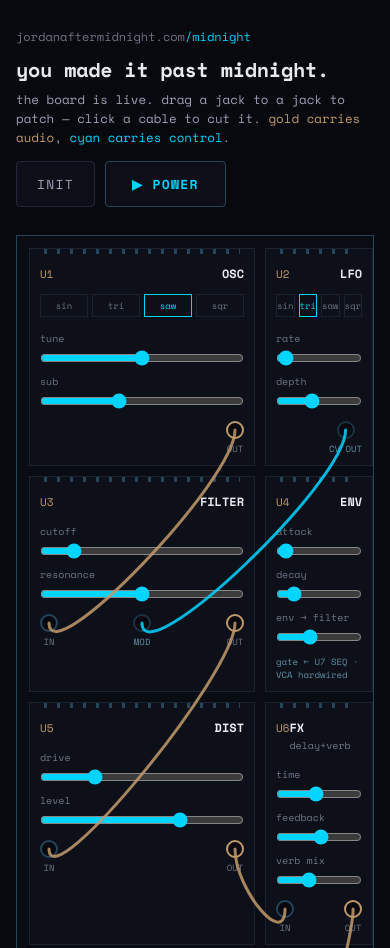
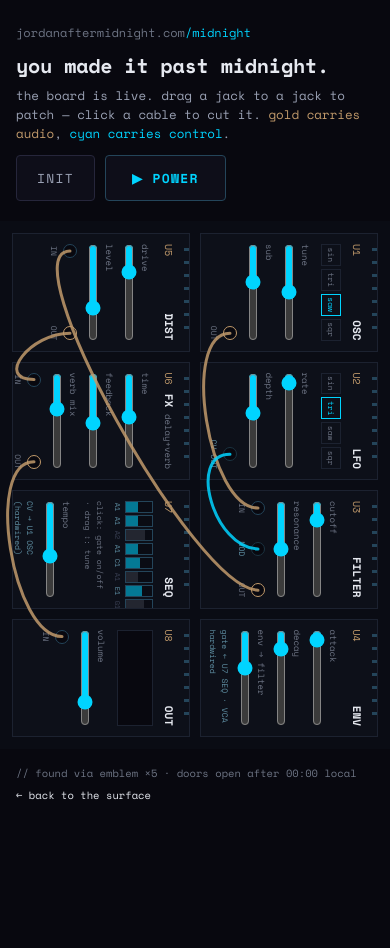
Before and after one commit to jordanaftermidnight/jordanaftermidnight.com, an Astro site: page /midnight in a window 390 px wide. Shown: the top 948 px of the page. After the commit the page ends 844 px from the top, so only its background shows below. Built offline with nearby package versions, Linux system fonts and the light colour scheme; Astro itself is replaced by a stand-in of ours.

Commit message:
Midnight: rotate board 90° on portrait phones so it fits without scroll
Uses full-viewport width via negative margins on .rot, minmax(0,1fr) so
module min-content can't overflow the 4-col grid, and SVG matrix math
so cables track jack centers through the CSS rotation. iPad and desktop
keep the natural 4×2 landscape layout (breakpoint: 640px + portrait).

```diff
--- a/src/pages/midnight.astro
+++ b/src/pages/midnight.astro
@@ -73,25 +73,81 @@
   #cablesvg path.cable { pointer-events: stroke; cursor: pointer; }
   .foot { display: flex; justify-content: space-between; margin-top: 16px; font-size: 11px; color: var(--dust); }
 
-  /* ─── mobile: repack to 2 columns so modules stay at natural size ── */
-  /* Cables rewire automatically because they follow jack positions.
-     The default patch reads top-to-bottom in the 2×4 layout, which is
-     legible on portrait phones without any scaling or scroll. */
+  /* Modules stretch to equal row height so panels stay uniform */
+  .mod { align-self: stretch; display: flex; flex-direction: column; }
+  .mod .nm small { white-space: nowrap; }
+
+  /* ─── portrait mobile: rotate the whole board 90° so the natural
+     4×2 landscape shape fills the portrait viewport with no scroll ─── */
+  .rot { position: relative; margin-top: 28px; }
   @media (max-width: 900px) {
-    #board { grid-template-columns: repeat(2, 1fr); gap: 12px; padding: 16px; }
-    /* Jacks own their pointer events — no page scroll while dragging cables */
     .jack i { touch-action: none; }
-    /* Steps: allow vertical drag for tuning without triggering page scroll */
     .step { touch-action: none; }
   }
   @media (max-width: 640px) {
-    .wrap { padding: 28px 16px 40px; }
-    .head { flex-wrap: wrap; gap: 14px; }
+    .wrap { padding: 24px 16px 32px; }
+    .head { flex-wrap: wrap; gap: 12px; }
     .head h1 { font-size: 20px; }
-    .head h1, .sub { max-width: 100%; }
-    .foot { flex-direction: column; gap: 6px; }
-    #board { padding: 12px; gap: 10px; }
-    .mod { padding: 12px 10px 10px; }
+    .head > div:first-child { flex: 1 1 100%; }
+    .foot { flex-direction: column; gap: 6px; font-size: 10.5px; }
+  }
+  @media (orientation: portrait) and (max-width: 640px) {
+    /* Break .rot out of .wrap's 16px horizontal padding so we can use
+       full-viewport (100vw) math. Reserve vertical space equal to
+       whatever remains after header+footer chrome. */
+    .rot {
+      position: relative;
+      width: 100vw;
+      margin-left: -16px;
+      margin-right: -16px;
+      /* Rough chrome budget: 24 (wrap top) + ~200 (header) + ~40 (foot) + 32 (wrap bot) + 20 (rot mt) = 316px */
+      height: calc(100dvh - 316px);
+      min-height: 520px;   /* floor so cramped viewports still render usably */
+      overflow: hidden;
+      margin-top: 20px;
+    }
+    #board {
+      /* Anchor top-left of the pre-rotation box at the wrapper's top-right,
+         then rotate 90° CW around that origin. After rotation, the box
+         extends left across 100vw and down across the wrapper's height,
+         exactly filling .rot. */
+      position: absolute;
+      top: 0;
+      left: 100vw;
+      width: calc(100dvh - 316px);      /* pre-rot width → visible height */
+      min-width: 520px;                 /* matches .rot min-height */
+      height: 100vw;                    /* pre-rot height → visible width */
+      margin: 0;
+      border: none;
+      transform-origin: top left;
+      transform: rotate(90deg);
+      /* minmax(0,1fr) is critical: without it, module min-content sizes
+         override 1fr and blow the grid past its container. */
+      grid-template-columns: repeat(4, minmax(0, 1fr));
+      grid-auto-rows: 1fr;
+      gap: 10px;
+      padding: 12px;
+    }
+    /* Tighten module internals so all 8 modules fit the tight 4-col grid */
+    .mod { padding: 10px 10px 8px; font-size: 10px; min-width: 0; overflow: hidden; }
+    .mod .hd { margin-top: 2px; }
+    .mod .nm { font-size: 11px; }
+    .mod .nm small { font-size: 9px; white-space: nowrap; }
+    .mod .des { font-size: 10px; }
+    .mod label { font-size: 9px; margin-top: 5px; }
+    .mod label:first-of-type { margin-top: 9px; }
+    .waves { gap: 3px; margin-top: 8px; }
+    .waves div { font-size: 8px; padding: 3px 0; }
+    .jacks { margin-top: 8px; }
+    .jack i { width: 14px; height: 14px; border-width: 1.5px; }
+    .jack span { font-size: 8px; }
+    #scope { height: 36px; margin-top: 8px; }
+    .stepsrow { gap: 2px; margin-top: 8px; }
+    .step { width: 12px; height: 28px; }
+    .stepcol { gap: 2px; }
+    .stepcol span { font-size: 7px; }
+    .note, .hint9 { font-size: 8px; margin-top: 6px; }
+    input[type=range] { margin-top: 2px; }
   }
 </style>
 </head>
@@ -105,7 +161,7 @@
     </div>
     <div style="display:flex;gap:10px"><button id="init">INIT</button><button id="power">▶ POWER</button></div>
   </div>
-  <div id="board"></div>
+  <div class="rot"><div id="board"></div></div>
   <div class="foot">
     <span>// found via emblem ×5 · doors open after 00:00 local</span>
     <a href="/">← back to the surface</a>
@@ -316,13 +372,18 @@ document.getElementById('init').addEventListener('click', () => {
 // ── cables ──
 const svg = document.getElementById('cablesvg');
 const jackEl = id => board.querySelector(`[data-jack="${id}"]`);
-// Coordinates are in the SVG's own userspace. The SVG is position:absolute
-// inset:0, so its rect matches the board's padding box — using the SVG's
-// own rect (not the board's border-box) keeps cable endpoints locked to
-// the jack circles regardless of border/padding on #board.
+// Convert a screen-space (client) point into the SVG's userspace using
+// the SVG's screen CTM. This is transform-agnostic: works under rotate,
+// scale, zoom, or any combination applied to the board or ancestors.
+function screenToSvg(cx, cy) {
+  const pt = svg.createSVGPoint(); pt.x = cx; pt.y = cy;
+  const m = svg.getScreenCTM();
+  return m ? pt.matrixTransform(m.inverse()) : { x: cx, y: cy };
+}
 function center(el) {
-  const s = svg.getBoundingClientRect(), r = el.getBoundingClientRect();
-  return [r.left-s.left+r.width/2, r.top-s.top+r.height/2];
+  const r = el.getBoundingClientRect();
+  const p = screenToSvg(r.left + r.width/2, r.top + r.height/2);
+  return [p.x, p.y];
 }
 function cableD(c) {
   const a = jackEl(c.from), z = jackEl(c.to); if (!a||!z) return '';
@@ -355,9 +416,9 @@ board.addEventListener('pointerdown', e => {
 });
 document.addEventListener('pointermove', e => {
   if (!S.drag || (S.drag.pid != null && e.pointerId !== S.drag.pid)) return;
-  const s = svg.getBoundingClientRect(), x = e.clientX-s.left, y = e.clientY-s.top;
+  const p = screenToSvg(e.clientX, e.clientY);
   const [x1,y1] = center(jackEl(S.drag.from));
-  drawCables(`M ${x1} ${y1} C ${x1} ${y1+30}, ${x} ${y+30}, ${x} ${y}`);
+  drawCables(`M ${x1} ${y1} C ${x1} ${y1+30}, ${p.x} ${p.y+30}, ${p.x} ${p.y}`);
 });
 document.addEventListener('pointerup', e => {
   if (!S.drag || (S.drag.pid != null && e.pointerId !== S.drag.pid)) return;
```
